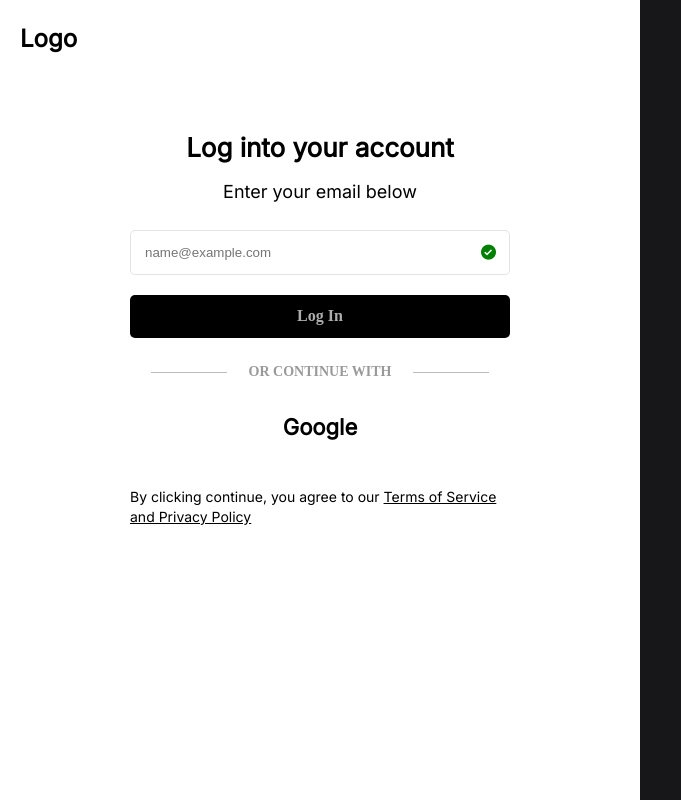
After one commit to Studio-IX/Project-CFP, a Django app: page /login/ in a window 1280 px wide. The commit adds this page. Shown: the whole page, without its empty margins (0-681 px from the left). Run offline with Django 5.2, Linux system fonts and the light colour scheme.

Commit message:
Added login page

```diff
--- a/accounts/templates/accounts/base.html
+++ b/accounts/templates/accounts/base.html
@@ -10,7 +10,7 @@
     <link href='https://unpkg.com/boxicons@2.1.4/css/boxicons.min.css' rel='stylesheet'>
     <link rel="stylesheet" href="{% static 'stylesheets/accounts.css' %}">
 
-    <title>Sign Up</title>
+    <title>Accounts</title>
 </head>
 <body>
     <div class="body-container">
--- /dev/null
+++ b/accounts/templates/accounts/login.html
@@ -0,0 +1,34 @@
+{% extends "accounts/base.html" %}
+{% block content %}
+<div class="left">
+    <div class="header-section">
+        <h3 class="logo">Logo</h3>
+        <!-- <div class="action">
+            <a href="{% url 'register02' %}" class="btn next-btn">Continue <i class="bx bx-chevron-right"></i></a>
+        </div> -->
+    </div>
+    <div class="form-section">
+        <h4>Log into your account</h4>
+        <p>Enter your email below</p>
+        <form action="">
+            <div class="name-field">
+                <input type="email" name="email" id="email" placeholder="name@example.com">
+                <i class="bx bxs-check-circle verify"></i>
+            </div>
+            <button type="submit" class="btn-submit">Log In</button>
+
+        </form>
+        <div class="google-option">
+            <span><hr> OR CONTINUE WITH <hr></span>
+            <a href="#" class="google">Google</a>
+        </div>
+
+        <div class="privacy_notice">
+            <span>By clicking continue, you agree to our <a href="#">Terms of Service and Privacy Policy</a></span>
+        </div>
+    </div>
+</div>
+<div class="right">
+
+</div>
+{% endblock content %}
--- a/accounts/urls.py
+++ b/accounts/urls.py
@@ -6,4 +6,5 @@ urlpatterns = [
     path('register03/', register03 , name="register03"),
     path('register04/', register04 , name="register04"),
     path('register05/', register05 , name="register05"),
+    path('login/', login, name="login"),
 ]
--- a/accounts/views.py
+++ b/accounts/views.py
@@ -16,3 +16,6 @@ def register04(request):
 
 def register05(request):
     return render(request, "accounts/signup/05.html")
+
+def login(request):
+    return render(request, "accounts/login.html")
```
